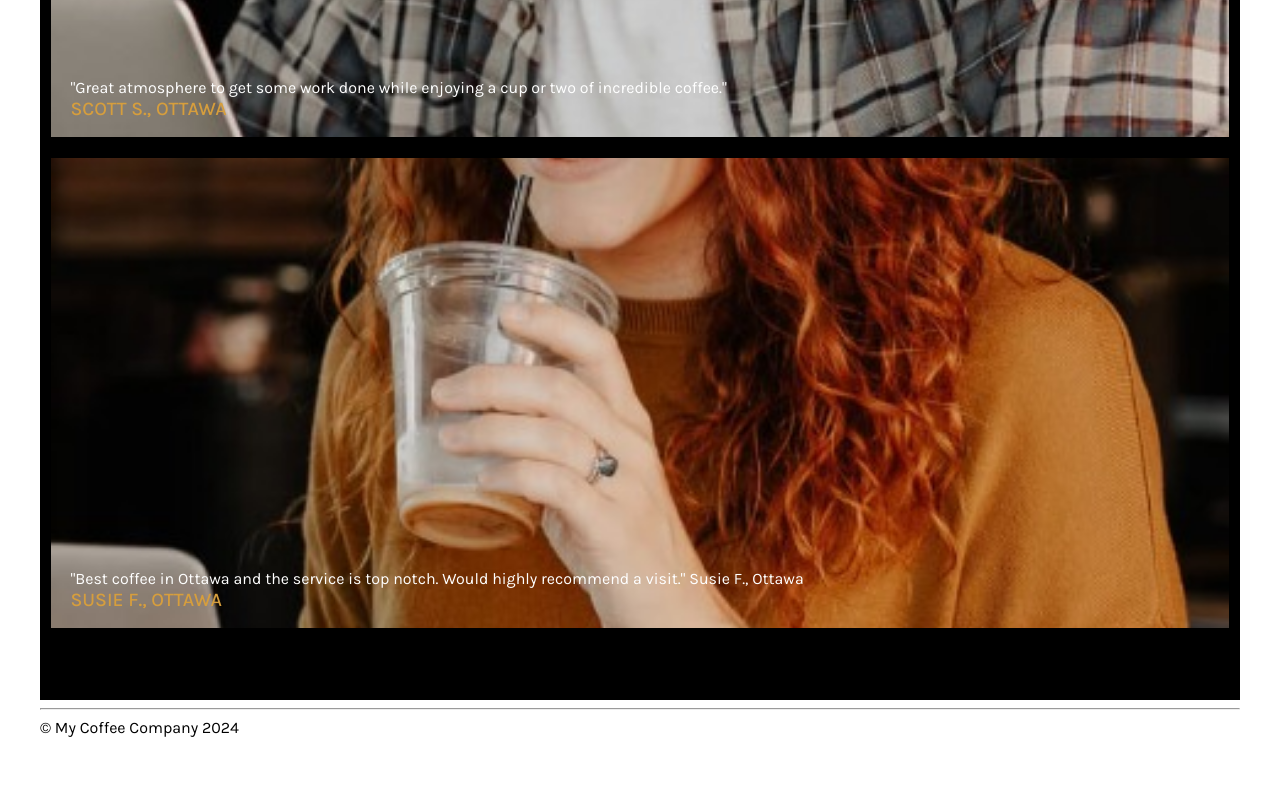
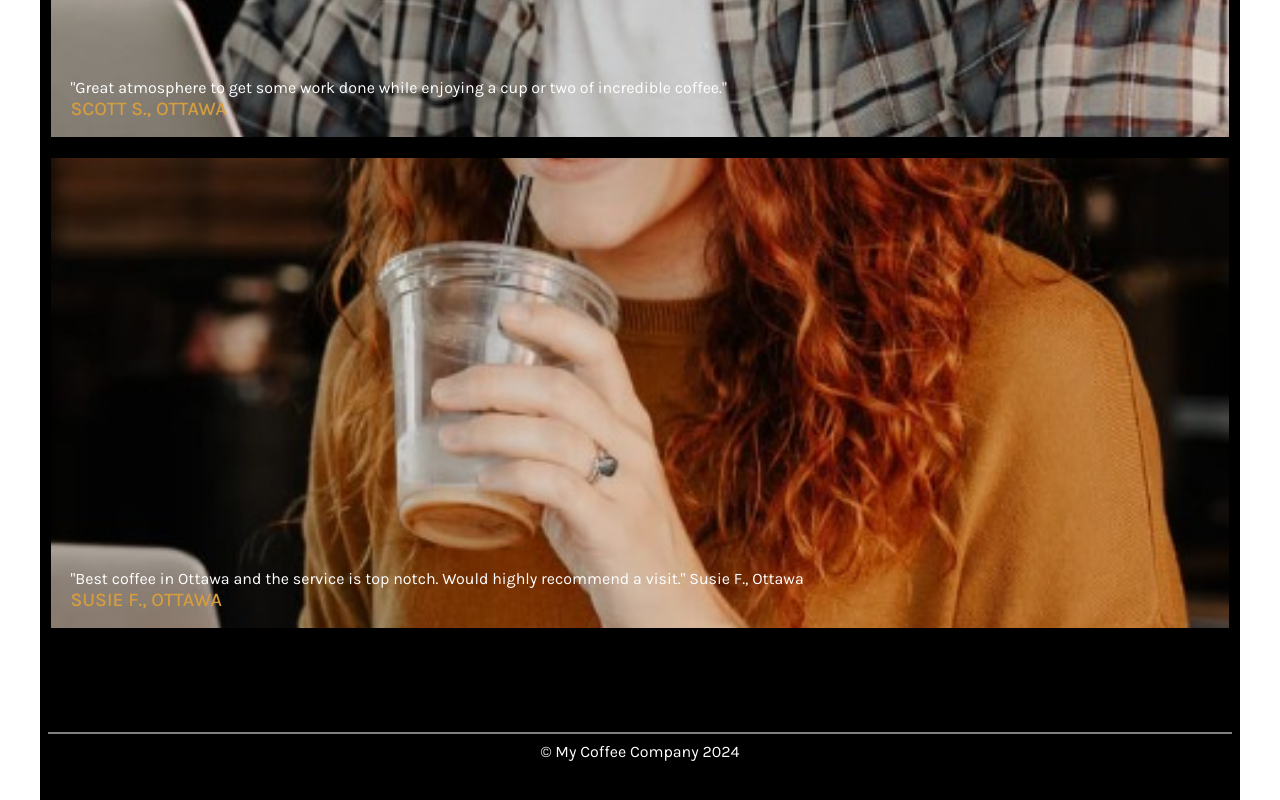
Before and after one commit to Kaur1519/mtm6201-midterm, a plain HTML site: page index.html in a window 1280 px wide. Shown: the part 8513-9313 px from the top of the page. Before the commit the page ends 9252 px from the top, so only its background shows below. Drawn offline with Linux system fonts and the light colour scheme.

Commit message:
style footer section

```diff
--- a/css/main.css
+++ b/css/main.css
@@ -304,6 +304,23 @@ h2{
 }
 /* css valid */
 
+footer{
+  width: 100%;
+  margin: auto;
+  background-color: var(--black);
+  text-align: center;
+  min-height: 100px;
+  padding-top: 1.5rem;
+  padding-left: 0.5rem;
+  padding-right: 0.5rem;
+}
+footer p{
+  color: var(--white);
+}
+.line{
+  border: 0.1px solid gray;
+}
+/* css validator */
 /* @media screen and (max-width: 767px) {
     .header-section2{
       background-image: url(../images/hero-background-720_x_1080.jpg);
```
